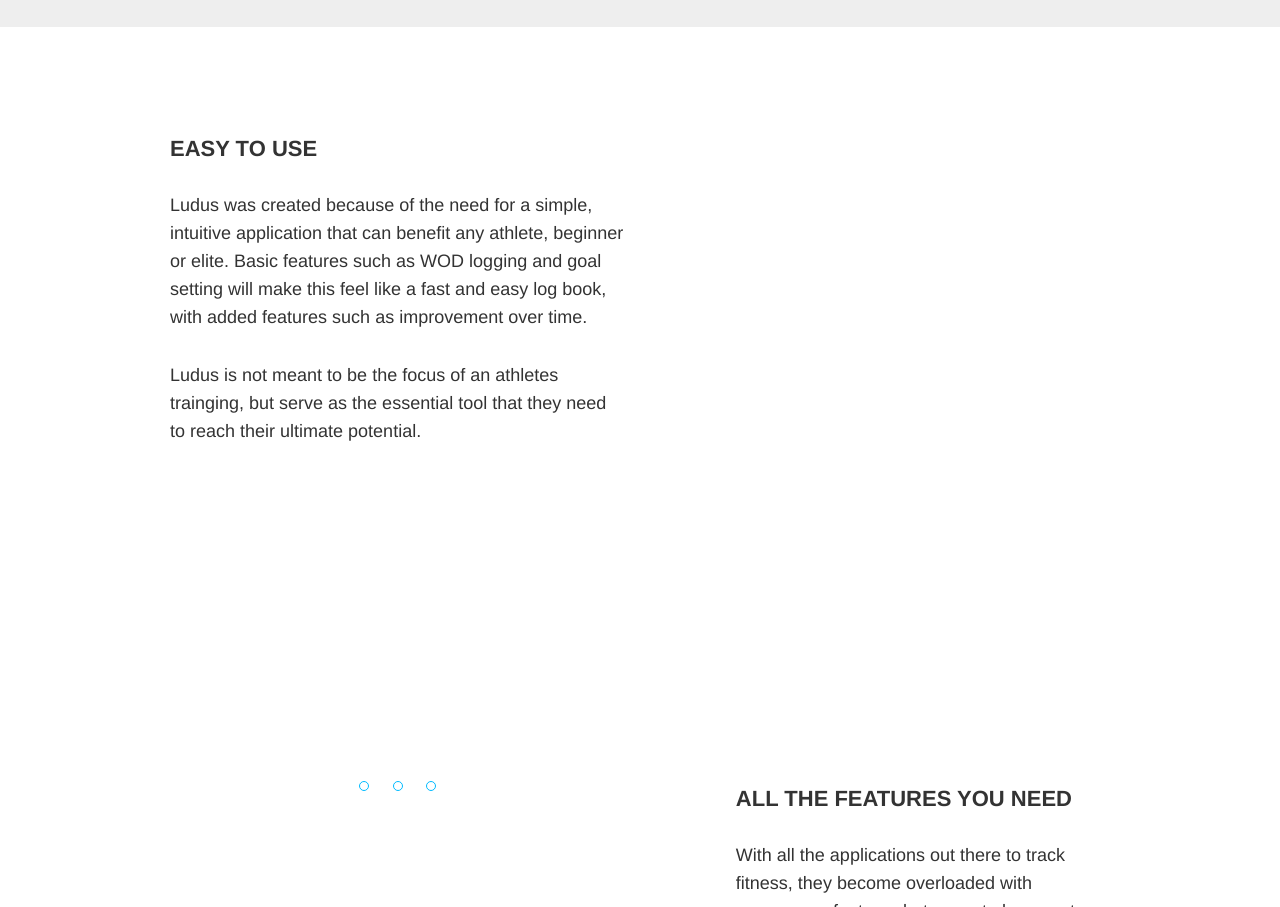
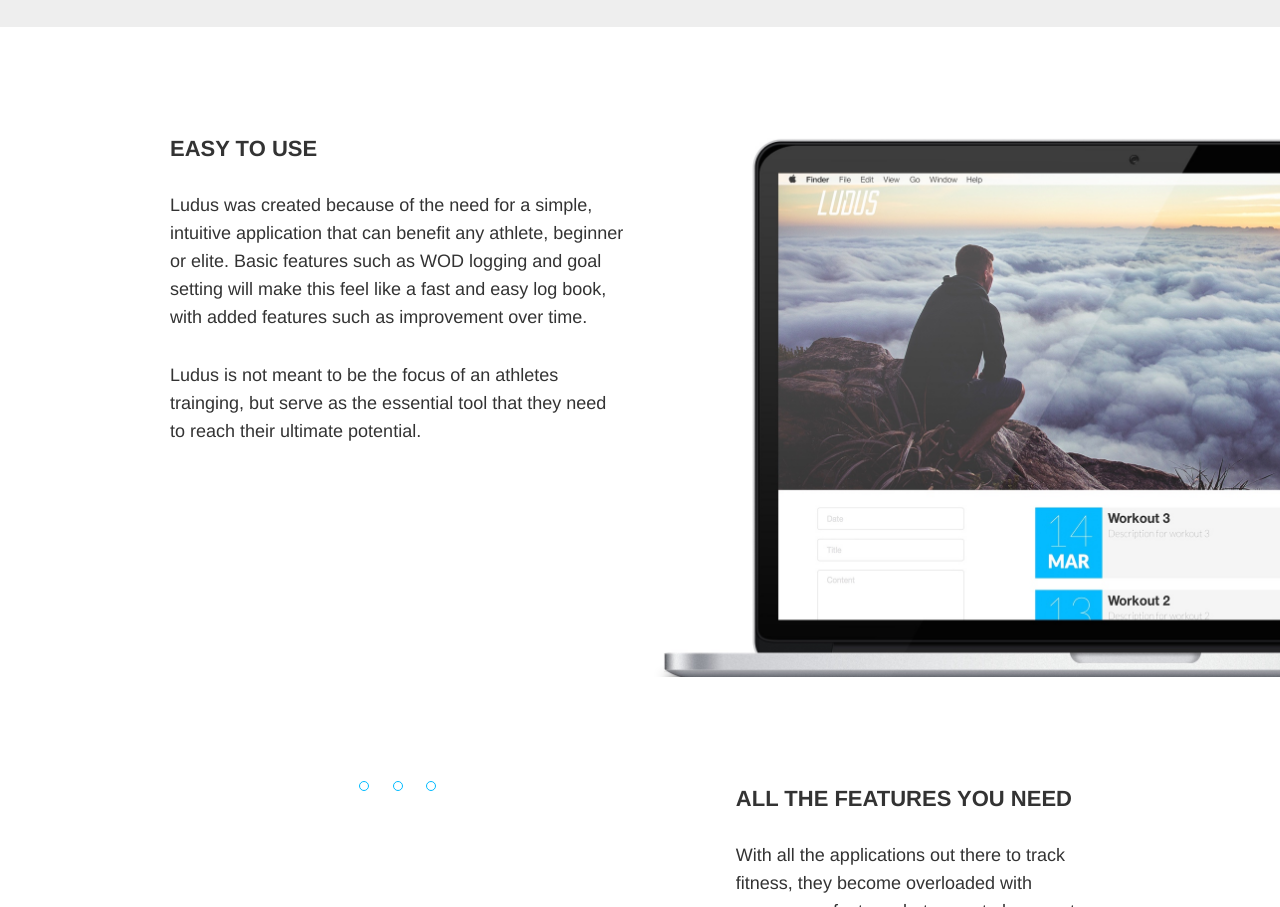
Before and after one commit to atsullivan/Ludus, a plain HTML site: page landing.html in a window 1280 px wide. Shown: the part 841-1748 px from the top of the page. Drawn offline with nearby package versions, Linux system fonts and the light colour scheme.

Commit message:
added mockups for landing page

```diff
--- a/landing.html
+++ b/landing.html
@@ -111,8 +111,8 @@
                             <p>Ludus is not meant to be the focus of an athletes trainging, but serve as the essential tool that they need to reach their ultimate potential. </p>
                     </div>
                 </div>
-                <div class="col-md-5 col-md-offset-1 hidden-xs">
-                    <!-- <img src="img/landing-page-1/examples/mac.png"/> -->
+                <div class="col-md-5 hidden-xs">
+                    <img src="img/examples/imac.jpg"/>
                 </div>
             </div>
         </div>
```
Also changed, not shown: img/examples/imac.jpg (added), 1 other file.
